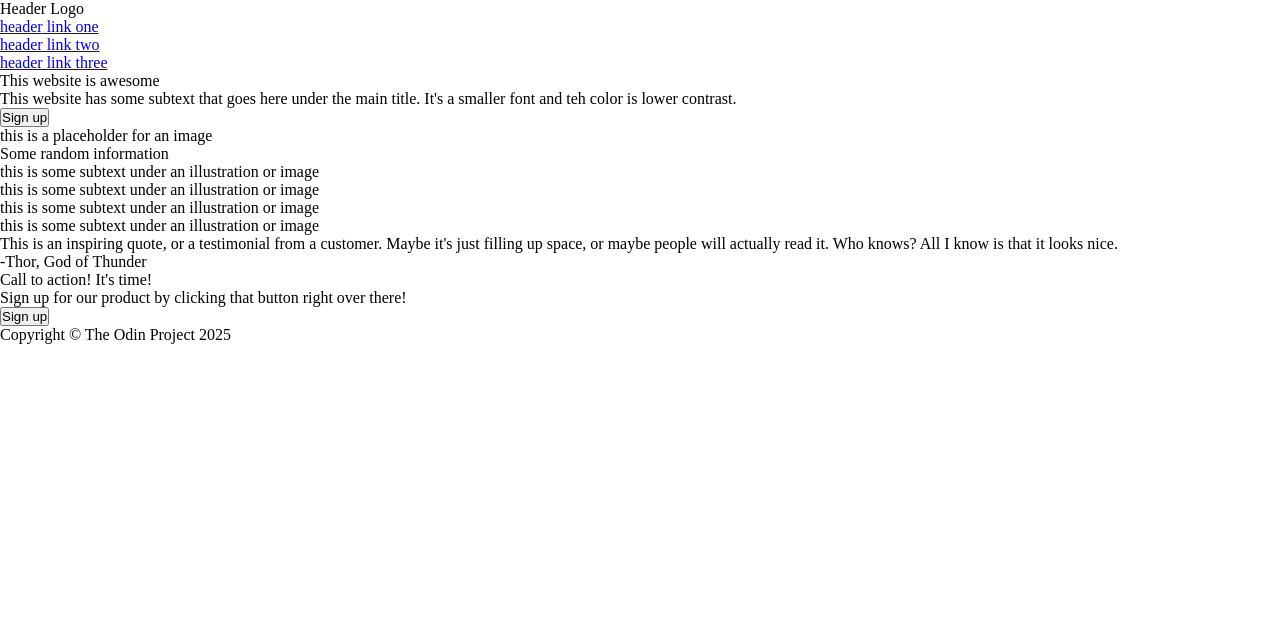
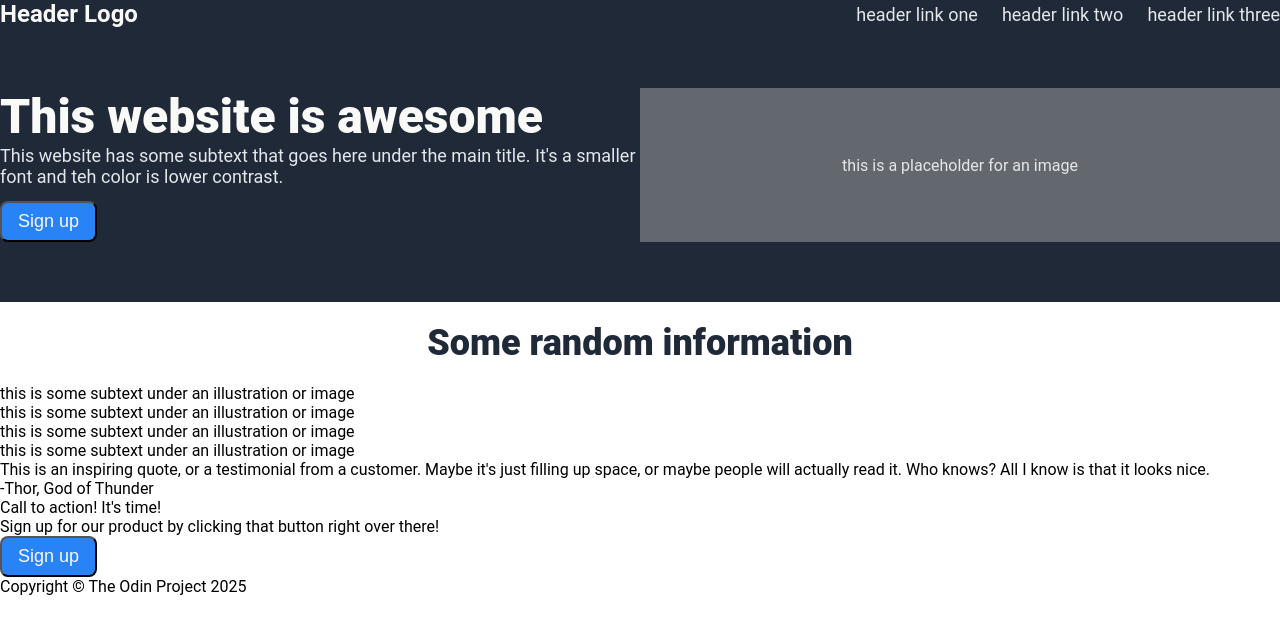
Before and after one commit to BASU4100/landing-page-project, a plain HTML site: page index.html in a window 1280 px wide. Drawn offline with Linux system fonts and the light colour scheme.

Commit message:
modified styles.css and index.html
Added a container to hold the item to apply flex properties and applied CSS to nav bar and section 1.

```diff
--- a/index.html
+++ b/index.html
@@ -25,6 +25,7 @@
     </div>
     <div class="section2">
         <div class="sub-title">Some random information</div>
+        <div class="items">
             <div class="item">
                 <div class="box"></div>
                 <div class="sub-text">this is some subtext under an illustration or image</div>
@@ -42,6 +43,7 @@
                 <div class="sub-text">this is some subtext under an illustration or image</div>
             </div>
         </div>
+    </div>
     <div class="section3">
         <div class="quote">This is an inspiring quote, or a testimonial from a customer. Maybe it's just filling up space, or maybe people will actually read it. Who knows? All I know is that it looks nice.</div>
         <div class="credit">-Thor, God of Thunder</div>
--- a/styles.css
+++ b/styles.css
@@ -2,3 +2,77 @@
     margin: 0;
     padding: 0;
 }
+
+body {
+    font-family: "Roboto", sans-serif;
+}
+
+.nav {
+    display: flex;
+    justify-content: space-between;
+    align-items: center;
+    background-color: #1f2937;
+}
+
+.logo {
+    color: #f9faf8;
+    font-size: 24px;
+    font-weight: bold;
+}
+
+ul {
+    list-style: none;
+    display: flex;
+    gap: 24px;
+}
+
+a, .text {
+    text-decoration: none;
+    color: #e5e7eb;
+    font-size: 18px;
+}
+
+.section1 {
+    background-color: #1f2937;
+    display: flex;
+    padding: 60px 0;
+}
+
+.hero {
+    flex: 1;
+}
+
+.title {
+    font-size: 48px;
+    font-weight: 900;
+    color: #f9faf8;
+}
+
+.text {
+    margin-bottom: 14px;
+}
+
+button {
+    background-color: #2883f6;
+    padding: 8px 16px;
+    border-radius: 8px;
+    color: #f9faf8;
+    font-size: 18px;
+}
+
+.image {
+    flex: 1;
+    background-color: #a9a9a97d;
+    color: #e5e7eb;
+    display: flex;
+    align-items: center;
+    justify-content: center;
+}
+
+.sub-title {
+    text-align: center;
+    padding: 20px 0;
+    color: #1f2937;
+    font-size: 36px;
+    font-weight: 900;
+}
```
Lines whose indentation alone changed are shown as unchanged.
